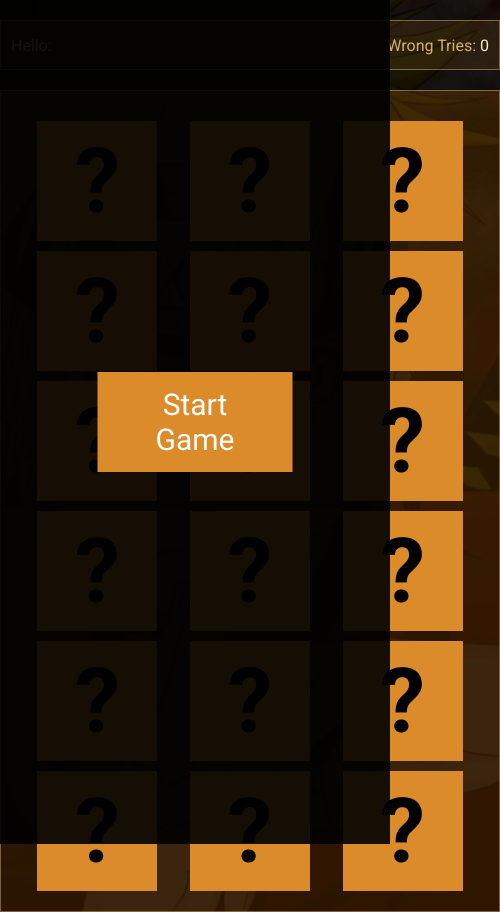
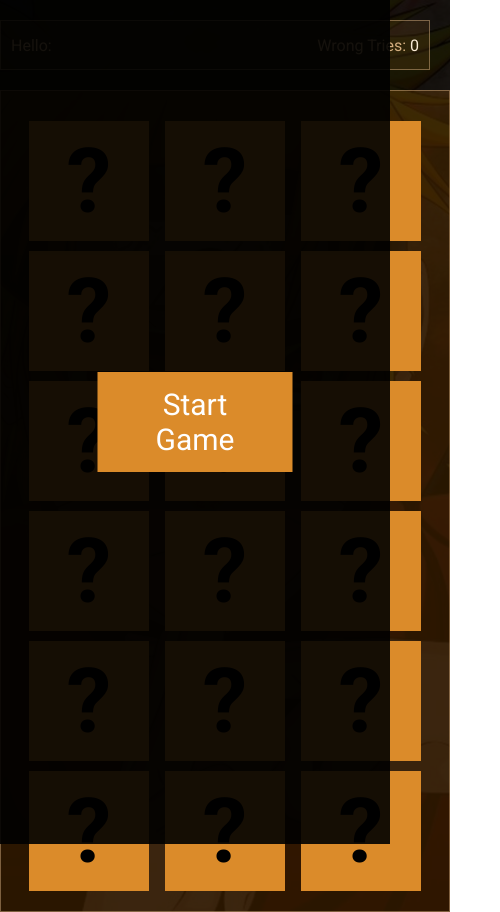
Before and after one commit to ismailalakhras/memory-game, a plain HTML site: page index.html in a window 390 px wide. Shown: the whole page, 500 px wide, since content can reach past the window. Drawn offline with Linux system fonts and the light colour scheme.

Commit message:
Add files via upload

```diff
--- a/css/style.css
+++ b/css/style.css
@@ -202,12 +202,12 @@ body {
 
 @media (max-width:450px) {
   .info-container {
-    width: 500px;
+    width: 430px;
     padding-left: 10px;
     padding-right: 10px;
   }
 
   .memory-game-blocks {
-    width: 500px;
+    width: 450px;
   }
 }
```
